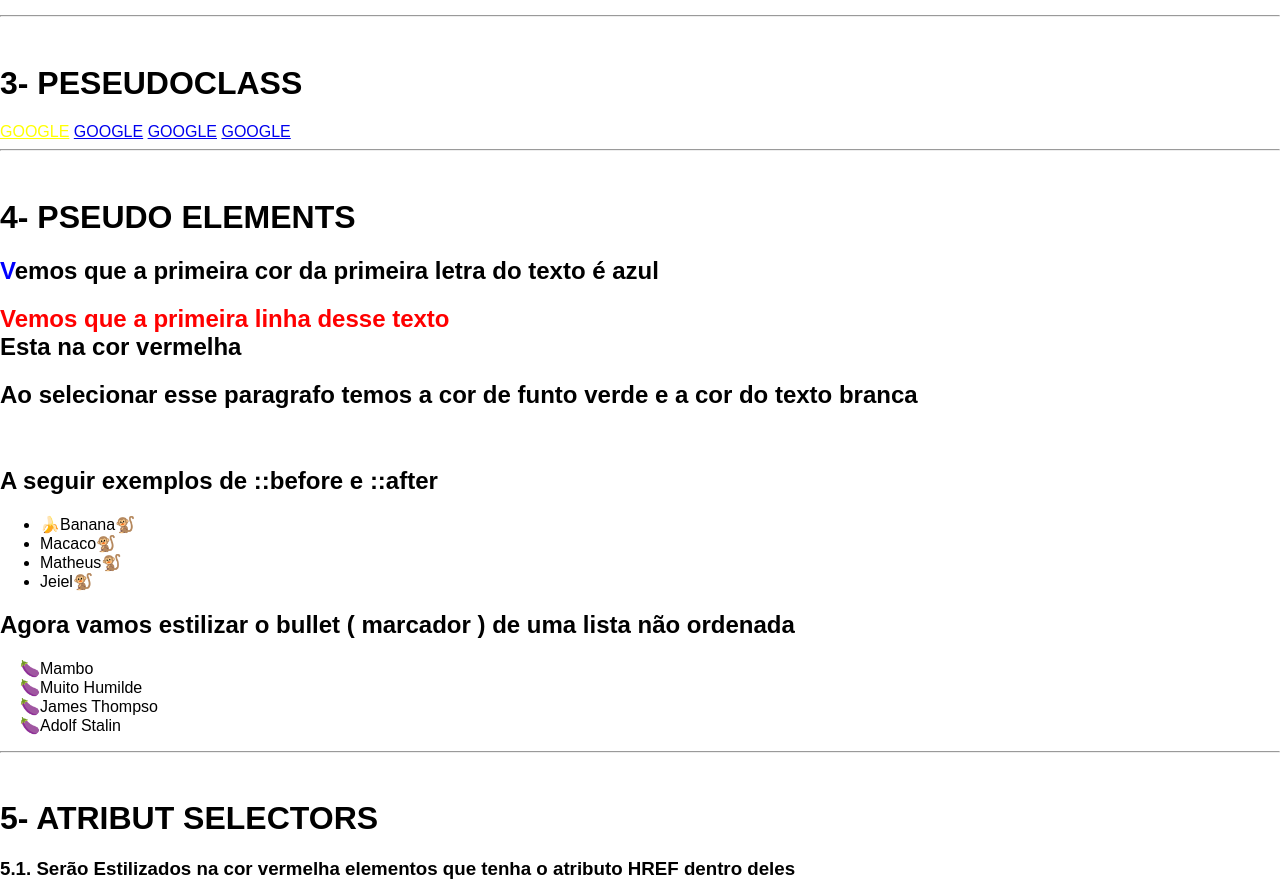
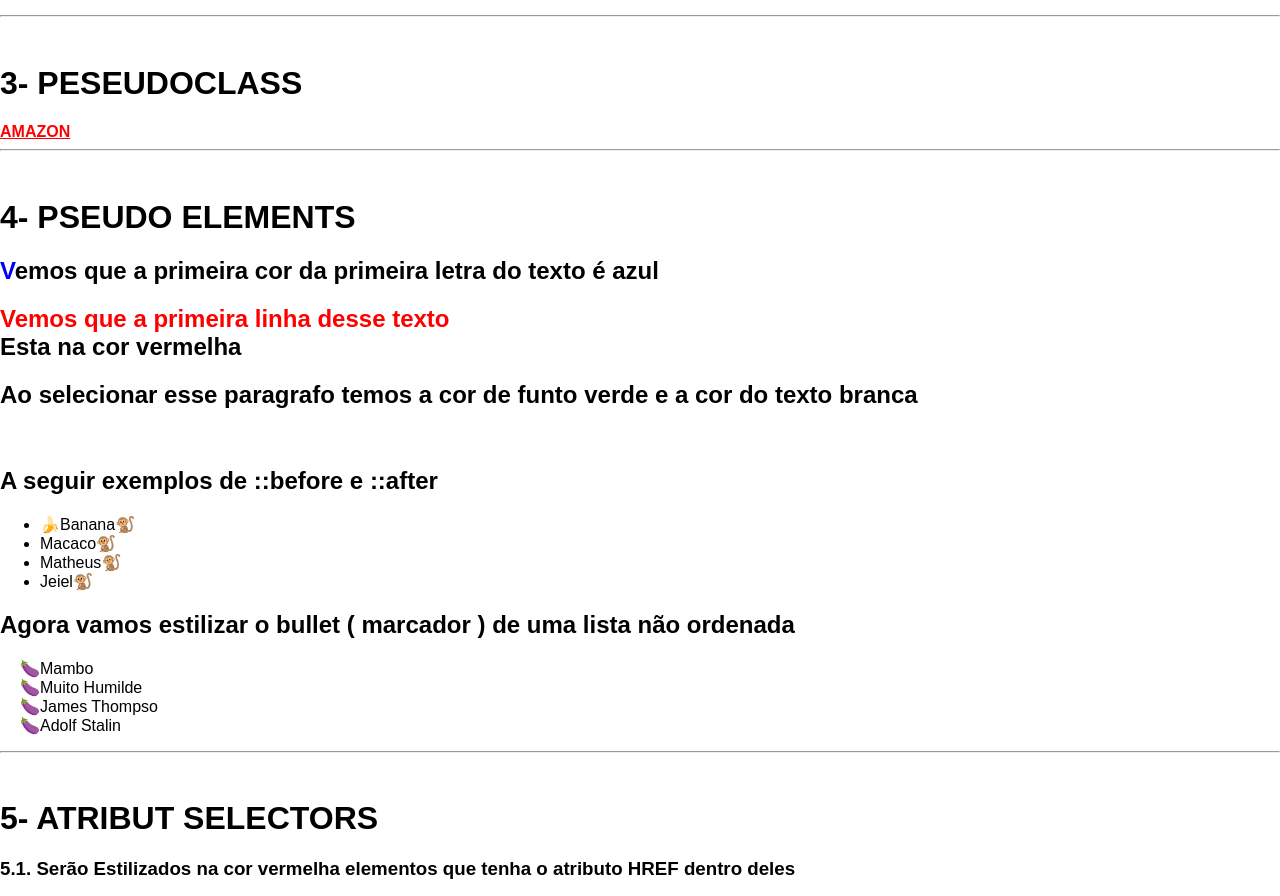
Before and after one commit to JeielSouza/Web_testes, a plain HTML site: page css_praticas/seletores/seletores.html in a window 1280 px wide. Shown: the part 1182-2078 px from the top of the page. Drawn offline with Linux system fonts and the light colour scheme.

Commit message:
selec_rmkk

```diff
--- a/css_praticas/seletores/seletores.html
+++ b/css_praticas/seletores/seletores.html
@@ -61,7 +61,25 @@
             /*hover - quando passamos o mouse por cima ele muda seu estilo autoamticamente*/
 
             #ap_link:link{
+                color:red;
+            }
+
+            #ap_link:visited{
+                color:black;
+            }
+
+            #ap_link:hover{
                 color:yellow;
+            }
+
+            #ap_link:active{
+                color:aqua;
+            }
+
+
+
+            #ap_link{
+                font-weight:bold;
             }
 
 /*------------------------------------PSEUDO ELEMENTS----------------------------------------*/
@@ -205,10 +223,8 @@
         <br>
         <h1>3- PESEUDOCLASS</h1>
 
-            <a href="https://www.youtube.com.br" id="ap_link">GOOGLE</a>
-            <a href="https://google.com.br" id="apenas_visited">GOOGLE</a>
-            <a href="https://google.com.br" id="apenas_hover">GOOGLE</a>
-            <a href="https://google.com.br" id="apenas_active">GOOGLE</a>
+            <a href="http://amazon.com.br" id="ap_link">AMAZON</a>
+
         <hr>
         <br>
 
```
